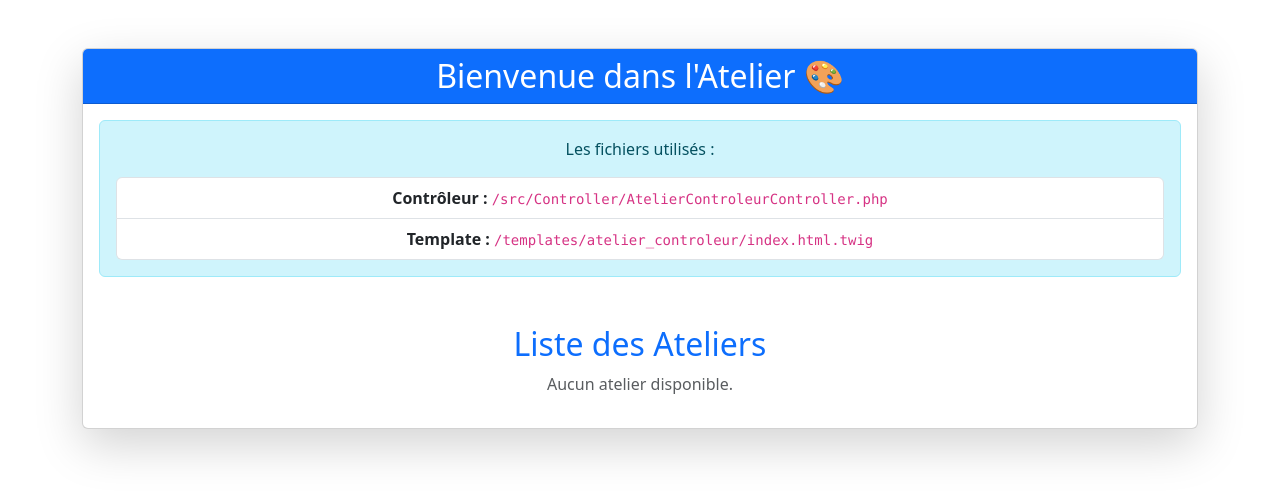
After one commit to GahlasAicha/SymfonyProject, a Symfony app: template CcSymfony/templates/atelier_controleur/index.html.twig in a window 1280 px wide. The commit adds this page. Shown: the top 497 px of the page. Run offline with Twig, Linux system fonts and the light colour scheme; the template is opened without the code that fills it, so the values that code supplies are empty; style sheets or scripts are compiled from the project's sources; some libraries are stand-ins or nearby versions.

Commit message:
affichage des ateliers et creation de controleur

```diff
--- /dev/null
+++ b/CcSymfony/templates/atelier_controleur/index.html.twig
@@ -0,0 +1,44 @@
+{% extends 'base.html.twig' %}
+
+{% block title %}Bienvenue sur l'Atelier{% endblock %}
+
+{% block body %}
+    <div class="container mt-5">
+        <div class="card shadow-lg rounded-lg">
+            <div class="card-header bg-primary text-white text-center">
+                <h2 class="mb-0">Bienvenue dans l'Atelier 🎨</h2>
+            </div>
+            <div class="card-body">
+                <div class="alert alert-info text-center">
+                    <p>Les fichiers utilisés :</p>
+                    <ul class="list-group">
+                        <li class="list-group-item">
+                            <strong>Contrôleur :</strong>
+                            <code>/src/Controller/AtelierControleurController.php</code>
+                        </li>
+                        <li class="list-group-item">
+                            <strong>Template :</strong>
+                            <code>/templates/atelier_controleur/index.html.twig</code>
+                        </li>
+                    </ul>
+                </div>
+
+                <div class="container mt-5">
+                    <h2 class="text-center text-primary">Liste des Ateliers</h2>
+
+                    {% for atelier in ateliers %}
+                        <div class="card my-3 shadow-sm">
+                            <div class="card-body">
+                                <h5 class="card-title">{{ atelier.nom }}</h5>
+                                <p class="card-text">{{ atelier.description }}</p>
+                            </div>
+                        </div>
+                    {% else %}
+                        <p class="text-center text-muted">Aucun atelier disponible.</p>
+                    {% endfor %}
+                </div>
+
+            </div>
+        </div>
+    </div>
+{% endblock %}
```
Also changed, not shown: CcSymfony/src/Controller/AtelierController.php (added, +23 -0 lines), CcSymfony/src/DataFixtures/AtelierFixtures.php (+4 -4 lines), CcSymfony/tests/Controller/AtelierControleurControllerTest.php (added, +16 -0 lines), README.md.
